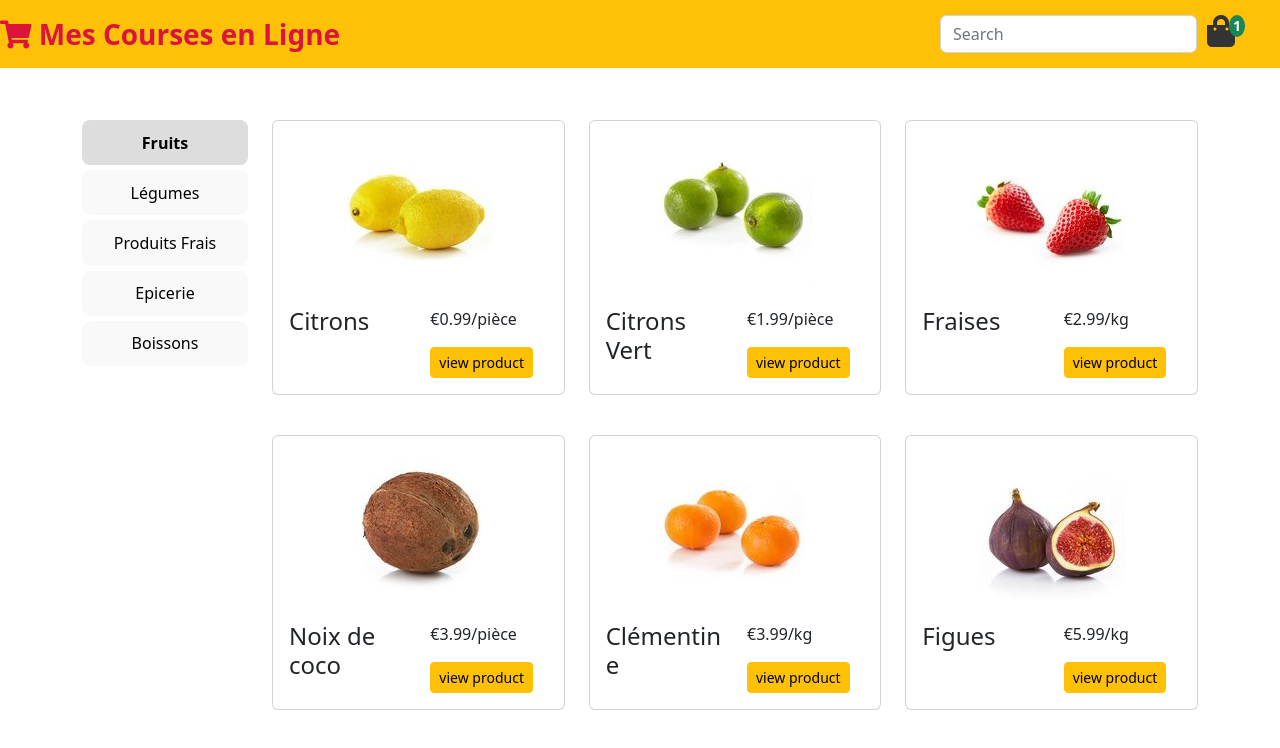
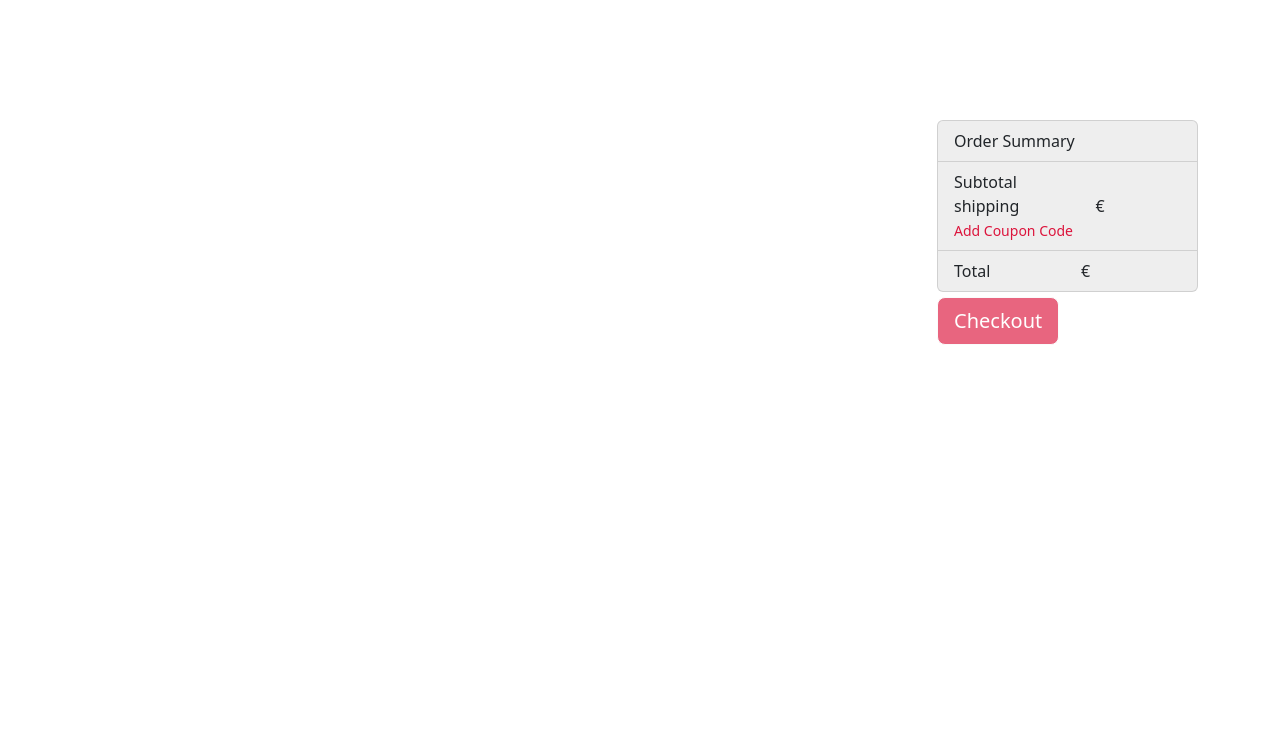
Before and after one commit to NdekoCode/redux-shop, a React (Vite) app: page /cart in a window 1280 px wide. Shown: the top 748 px of the page. Built offline with nearby package versions, Linux system fonts and the light colour scheme; the HTML template or start-up script is replaced by a standard one.

Commit message:
add cart component

```diff
--- a/src/App.jsx
+++ b/src/App.jsx
@@ -1,7 +1,14 @@
+import { Route, Routes } from "react-router-dom";
 import "./App.css";
+import Cart from "./components/pages/Cart";
 import Home from "./components/pages/Home";
 function App() {
-  return <Home />;
+  return (
+    <Routes>
+      <Route path="/" element={<Home />} />
+      <Route path="/cart" element={<Cart />} />
+    </Routes>
+  );
 }
 
 export default App;
--- /dev/null
+++ b/src/components/pages/Cart.jsx
@@ -0,0 +1,53 @@
+import React from "react";
+
+const Cart = () => {
+  return (
+    <>
+      <div className="container">
+        <div className="row">
+          <div className="col-sm cart">{/* Table */}</div>
+
+          <div className="col-sm-3 order-summary">
+            <ul className="list-group">
+              <li className="list-group-item">Order Summary</li>
+
+              <li className="list-group-item">
+                <ul className="list-group flex">
+                  <li className="text-left">Subtotal</li>
+                  <li className="text-right"></li>
+                </ul>
+                <ul className="list-group flex">
+                  <li className="text-left">shipping</li>
+                  <li className="text-right">€</li>
+                </ul>
+                <ul className="list-group flex">
+                  <li className="coupon crimson">
+                    <small> Add Coupon Code</small>
+                  </li>
+                </ul>
+              </li>
+
+              <li className="list-group-item ">
+                <ul className="list-group flex">
+                  <li className="text-left">Total</li>
+                  <li className="text-right">€</li>
+                </ul>
+              </li>
+            </ul>
+            <button
+              type="button"
+              className="btn btn-light btn-lg btn-block checkout bg-crimson"
+              disabled={true}
+            >
+              <a href="#" className="white">
+                Checkout
+              </a>
+            </button>
+          </div>
+        </div>
+      </div>
+    </>
+  );
+};
+
+export default Cart;
```
